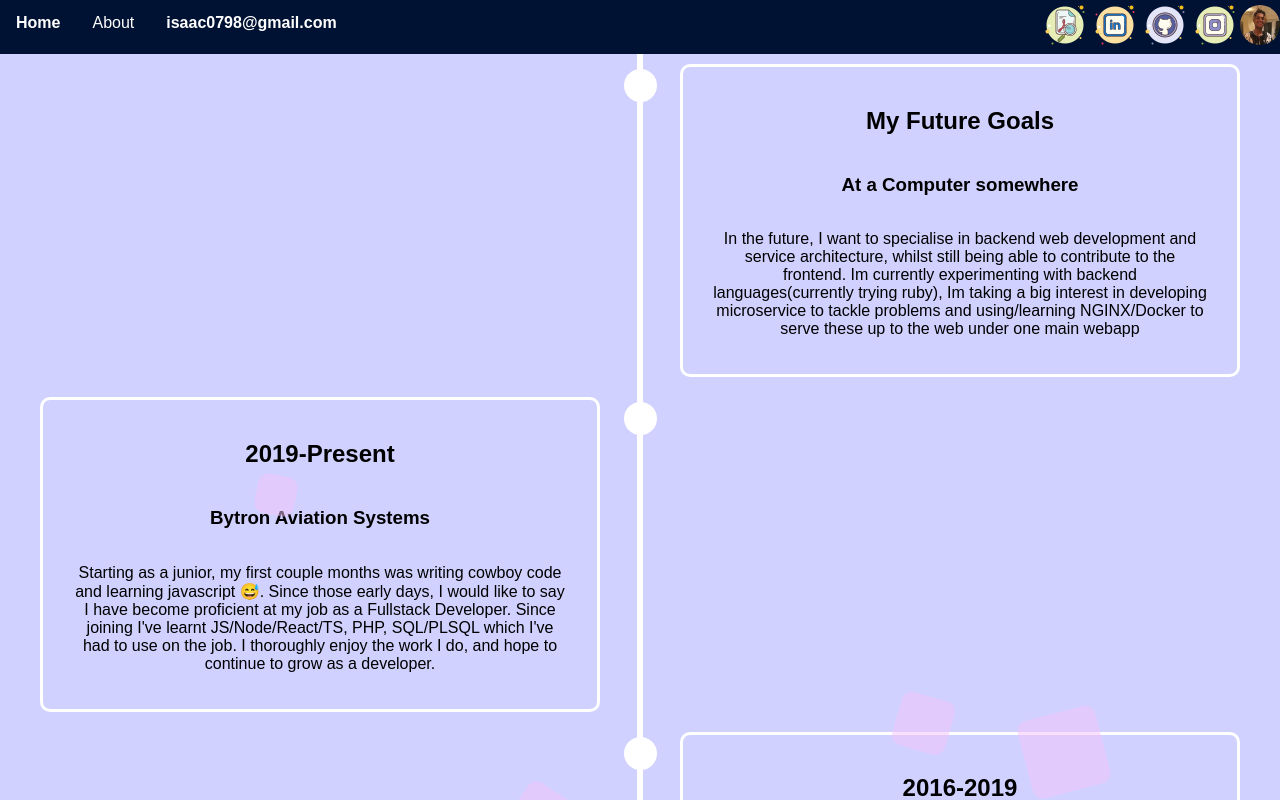
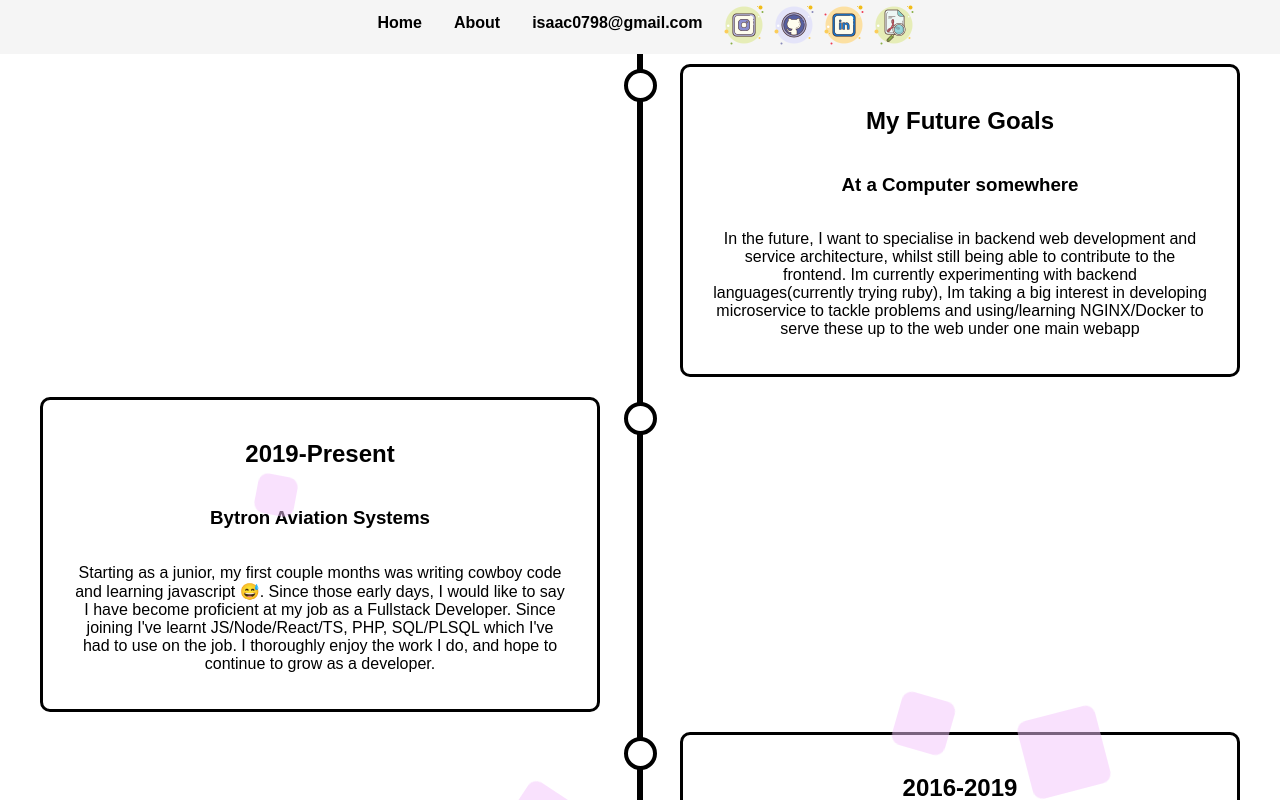
Before and after one commit to isaac0798/Personal-Website, a React (Create React App) app: page /about in a window 1280 px wide. Shown: the top 800 px of the page. Built offline with nearby package versions, Linux system fonts and the light colour scheme.

Commit message:
all white background

```diff
--- a/src/css/app.css
+++ b/src/css/app.css
@@ -14,43 +14,7 @@ body {
   align-items: center;
   justify-content: space-evenly;
   scroll-behavior: smooth;
-  animation: pulse 10s infinite;
-}
-
-@-webkit-keyframes pulse {
-	0% {
-		background: #c0fdff;
-	}
-	25% {
-		background: #d8bbff;
-	}
-	50% {
-		background: #d0d1ff;
-	}
-	75% {
-		background: #c8e7ff;
-	}
-	100% {
-		background: #c0fdff;
-	}
-}
-
-@keyframes pulse {
-	0% {
-		background: #c0fdff;
-	}
-	25% {
-		background: #d8bbff;
-	}
-	50% {
-		background: #d0d1ff;
-	}
-	75% {
-		background: #c8e7ff;
-	}
-	100% {
-		background: #c0fdff;
-	}
+	background-color: whitesmoke;
 }
 
 .bubbles li {
--- a/src/css/navbar.css
+++ b/src/css/navbar.css
@@ -1,9 +1,10 @@
 ul {
+    display: flex;
+    justify-content: center;
     list-style-type: none;
     margin: 0;
     padding: 0;
-    overflow: hidden;
-    background: #001233;
+    background: whitesmoke;
     font-family: sans-serif
   }
 
@@ -11,21 +12,14 @@ ul {
     float: left;
   }
 
-  li a {
+  .navLink {
     display: block;
-    color: white;
+    color: black;
     text-align: center;
     padding: 14px 16px;
     text-decoration: none;
-    transition: 1s;
-  }
-
-  li a:hover {
-    font-weight: bold;
-  }
-
-  #logo {
-    float: right;
+    transition: 2s;
+    font-weight: bolder;
   }
 
   #logoLink {
@@ -41,5 +35,5 @@ ul {
   }
 
   #email {
-    font-weight: bold;
+    font-weight: bolder;
   }
--- a/src/css/timeline.css
+++ b/src/css/timeline.css
@@ -15,7 +15,7 @@
     content: '';
     position: absolute;
     width: 6px;
-    background-color:white;
+    background-color:black;
     top: 0;
     bottom: 0;
     left: 50%;
@@ -37,7 +37,7 @@
     height: 25px;
     right: -17px;
     background-color: white;
-    border: 4px solid white;
+    border: 4px solid black;
     top: 15px;
     border-radius: 50%;
     z-index: 1;
@@ -63,7 +63,7 @@
     align-items: center;
     flex-direction: column;
     border-style: solid;
-    border-color: white;
+    border-color: black;
     color: black;
   }
 
@@ -95,42 +95,6 @@
   /* Make all right containers behave like the left ones */
     .right {
       left: 0%;
-    }
-  }
-
-  @-webkit-keyframes pulse {
-    0% {
-      background: #c0fdff;
-    }
-    25% {
-      background: #d8bbff;
-    }
-    50% {
-      background: #d0d1ff;
-    }
-    75% {
-      background: #c8e7ff;
-    }
-    100% {
-      background: #c0fdff;
-    }
-  }
-
-  @keyframes pulse {
-    0% {
-      background: #c0fdff;
-    }
-    25% {
-      background: #d8bbff;
-    }
-    50% {
-      background: #d0d1ff;
-    }
-    75% {
-      background: #c8e7ff;
-    }
-    100% {
-      background: #c0fdff;
     }
   }
 
--- a/src/js/home/homePage.js
+++ b/src/js/home/homePage.js
@@ -16,8 +16,6 @@ export default function HomePage() {
           and I want to keep progressing as a developer<br></br>
         </p>
 
-        <p>Below are some of my projects feel free to look or go to the about page for more details<br></br>
-        </p>
       </div>
       <Projects />
 
--- a/src/js/navbar.js
+++ b/src/js/navbar.js
@@ -18,17 +18,12 @@ export default function NavBar() {
       <div>
         <ul>
           <li>
-            <Link to="/">Home</Link>
+            <Link class="navLink underline" to="/">Home</Link>
           </li>
           <li>
-            <Link to="/about">About</Link>
+            <Link class="navLink underline" to="/about">About</Link>
           </li>
-          <li><a id="email">isaac0798@gmail.com</a></li>
-          <li id="logo">
-            <a id="logoLink">
-              <img id='profileImg' src={profilePic}></img>
-            </a>
-          </li>
+          <li><a class="navLink underline" id="email">isaac0798@gmail.com</a></li>
           <li id="logo">
             <a
               href="https://www.instagram.com/rumpagnepapi/"
```
Also changed, not shown: 1 other file (tests, documents, lock files or other folders).
